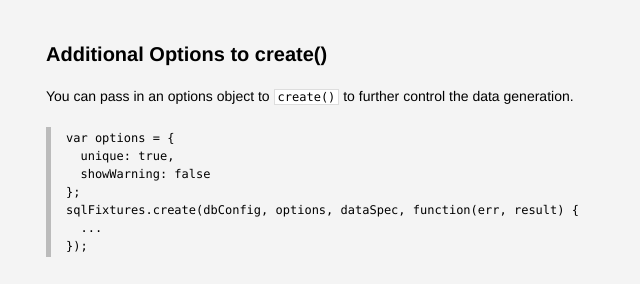
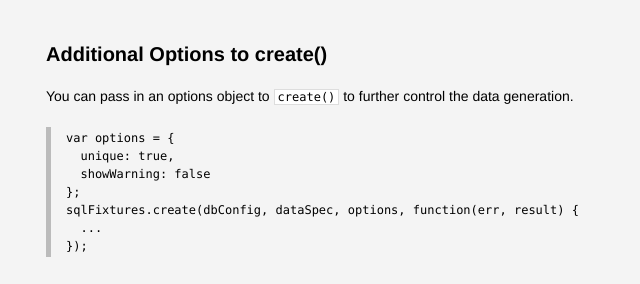
Before and after one commit to city41/node-sql-fixtures, a plain HTML site: page index.html in a window 1280 px wide. Shown: the part 3920-4204 px from the top of the page, 262-902 px from the left. Drawn offline with Linux system fonts and the light colour scheme.

Commit message:
Fix documentation issue, bump to 0.10.0

```diff
--- a/index.html
+++ b/index.html
@@ -216,7 +216,7 @@
   unique: true,
   showWarning: false
 };
-sqlFixtures.create(dbConfig, options, dataSpec, function(err, result) {
+sqlFixtures.create(dbConfig, dataSpec, options, function(err, result) {
   ...
 });</pre>
 
```
